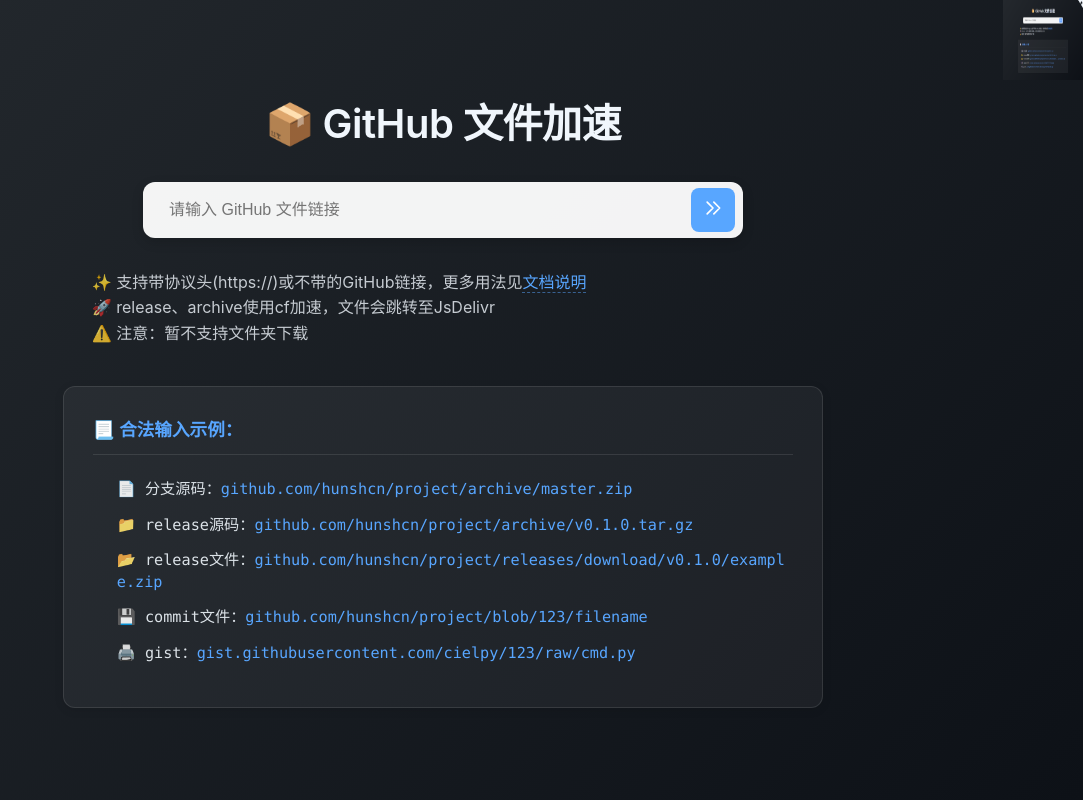
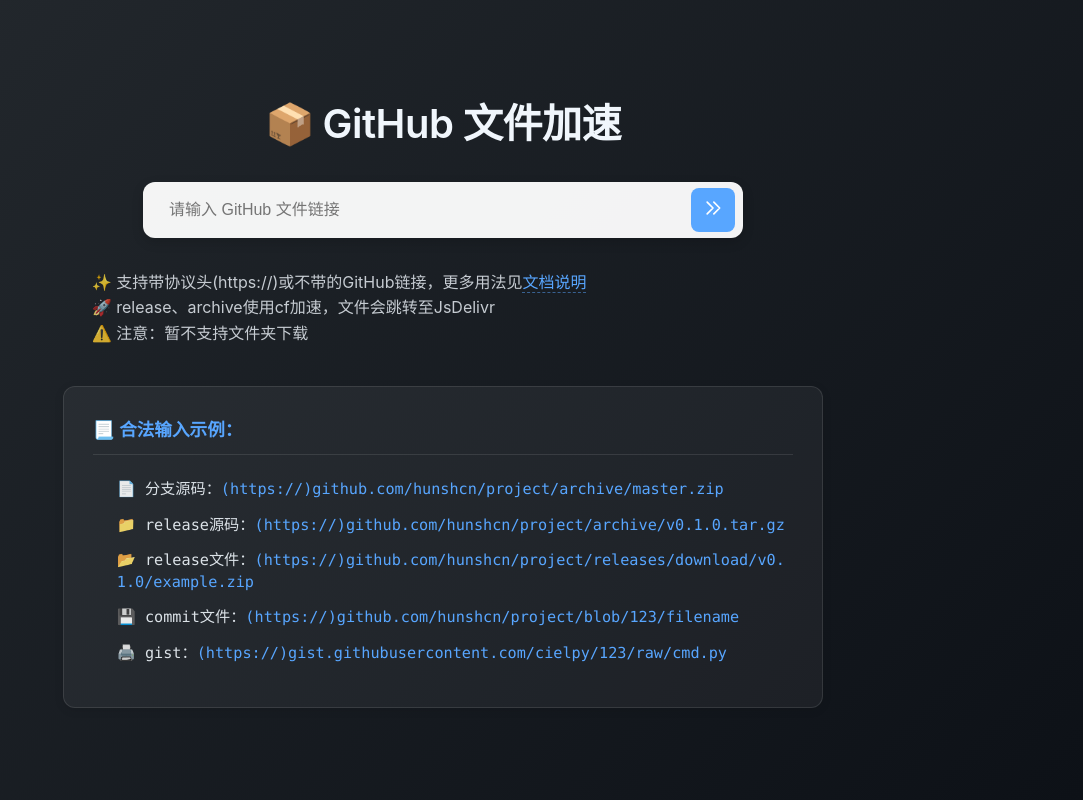
Before and after one commit to LunarVowCrimsonLove/vercel-github-proxy, a website: page index.html in a window 1280 px wide. Shown: the whole page, without its empty margins (197-1280 px from the left). Drawn offline with Linux system fonts and the light colour scheme.

Commit message:
修复图标错误 改进链接表述

```diff
--- a/index.html
+++ b/index.html
@@ -4,7 +4,7 @@
   <title>GitHub 文件加速</title>
   <meta charset="UTF-8">
   <meta name="viewport" content="width=device-width, initial-scale=1.0">
-  <link rel="icon" type="image/png" href="img.png">
+  <link rel="icon" type="image/svg+xml" href="https://github.githubassets.com/favicons/favicon.svg">
   <style>
     :root {
       --primary-color: #0d1117;
@@ -215,9 +215,6 @@
   </style>
 </head>
 <body>
-  <a href="https://github.com/cmliu/CF-Workers-GitHub" target="_blank" class="github-corner" aria-label="View source on Github">
-    <img src="img.png" alt="GitHub" style="width:80px;height:80px;position:absolute;top:0;right:0;z-index:999;border:0;" />
-  </a>
   <div class="container">
     <h1 class="title"><span class="emoji">📦</span>GitHub 文件加速</h1>
     <form onsubmit="toSubmit(event)" class="search-container">
@@ -242,11 +239,11 @@
     </div>
     <div class="example">
       <div class="example-title">📃 合法输入示例：</div>
-      <p>📄 分支源码：<span class="url-part">github.com/hunshcn/project/archive/master.zip</span></p>
-      <p>📁 release源码：<span class="url-part">github.com/hunshcn/project/archive/v0.1.0.tar.gz</span></p>
-      <p>📂 release文件：<span class="url-part">github.com/hunshcn/project/releases/download/v0.1.0/example.zip</span></p>
-      <p>💾 commit文件：<span class="url-part">github.com/hunshcn/project/blob/123/filename</span></p>
-      <p>🖨️ gist：<span class="url-part">gist.githubusercontent.com/cielpy/123/raw/cmd.py</span></p>
+      <p>📄 分支源码：<span class="url-part">(https://)github.com/hunshcn/project/archive/master.zip</span></p>
+      <p>📁 release源码：<span class="url-part">(https://)github.com/hunshcn/project/archive/v0.1.0.tar.gz</span></p>
+      <p>📂 release文件：<span class="url-part">(https://)github.com/hunshcn/project/releases/download/v0.1.0/example.zip</span></p>
+      <p>💾 commit文件：<span class="url-part">(https://)github.com/hunshcn/project/blob/123/filename</span></p>
+      <p>🖨️ gist：<span class="url-part">(https://)gist.githubusercontent.com/cielpy/123/raw/cmd.py</span></p>
     </div>
   </div>
   <script>
```
Also changed, not shown: img.png (deleted).
